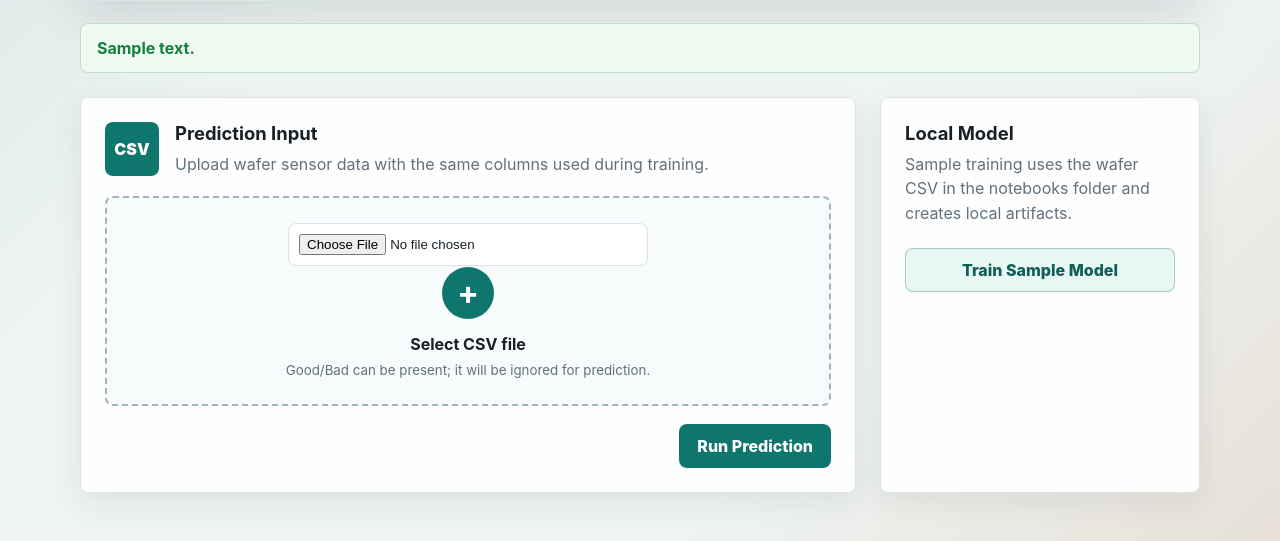
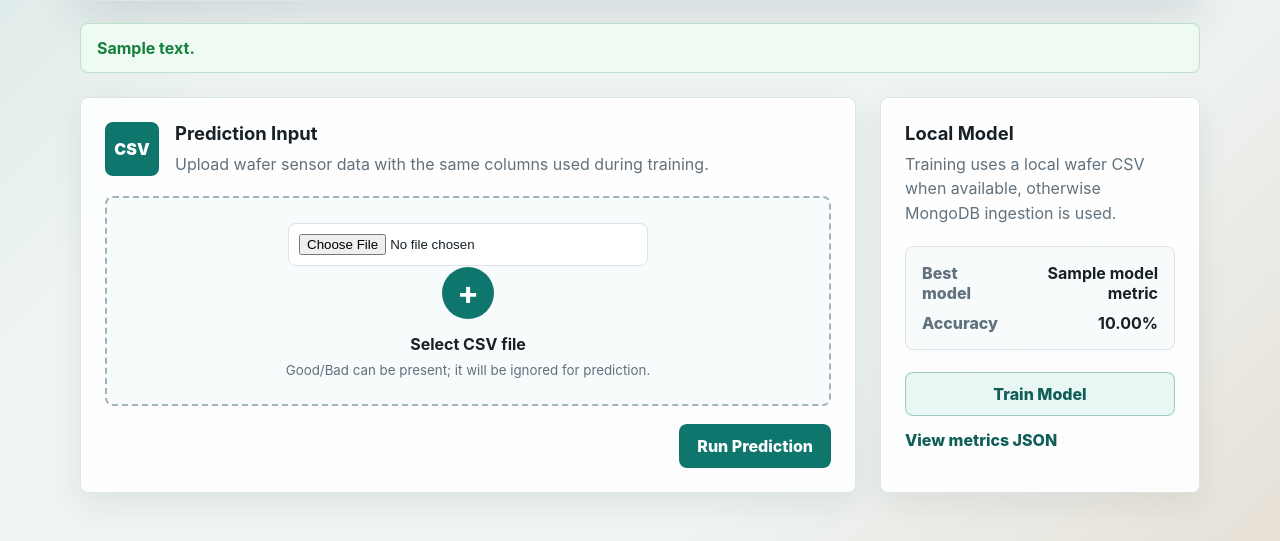
Before and after one commit to Ujjval261/Sensor_Fault_Detection, a Flask app: template templates/upload_file.html in a window 1280 px wide. Shown: the part 338-879 px from the top of the page. Run offline with Flask 3, Linux system fonts and the light colour scheme; the template is opened without the code that fills it: most values are stand-ins (such as "Sample title", 1, 10 or a date in 2020).

Commit message:
Polish project for recruiter demo

```diff
--- a/app.py
+++ b/app.py
@@ -1,11 +1,14 @@
 import os
 import sys
+import json
 
+import pandas as pd
 from flask import Flask, jsonify, render_template, request, send_file
 
+from src.constant import TARGET_COLUMN, artifact_folder
 from src.exception import CustomException
 from src.logger import logging as lg
-from src.pipeline.predict_pipeline import PredictionPipeline
+from src.pipeline.predict_pipeline import PredictPipelineConfig, PredictionPipeline
 from src.pipeline.train_pipeline import TrainingPipeline
 
 
@@ -13,9 +16,51 @@ app = Flask(__name__)
 app.config["MAX_CONTENT_LENGTH"] = 32 * 1024 * 1024
 
 
+def model_artifacts_ready():
+    return all(
+        os.path.exists(path)
+        for path in (
+            os.path.join(artifact_folder, "model.pkl"),
+            os.path.join(artifact_folder, "preprocessor.pkl"),
+        )
+    )
+
+
+def load_model_metrics():
+    metrics_path = os.path.join(artifact_folder, "model_metrics.json")
+    if not os.path.exists(metrics_path):
+        return None
+    with open(metrics_path, "r", encoding="utf-8") as metrics_file:
+        return json.load(metrics_file)
+
+
+def build_prediction_context(prediction_file_path):
+    prediction_df = pd.read_csv(prediction_file_path)
+    status_counts = prediction_df[TARGET_COLUMN].value_counts().to_dict()
+    preview_columns = [column for column in prediction_df.columns if column != TARGET_COLUMN][:6]
+    preview_columns.append(TARGET_COLUMN)
+    preview_df = prediction_df[preview_columns].head(10)
+
+    return {
+        "artifacts_ready": model_artifacts_ready(),
+        "model_metrics": load_model_metrics(),
+        "prediction_file_path": prediction_file_path,
+        "total_rows": len(prediction_df),
+        "good_count": int(status_counts.get("Good", 0)),
+        "bad_count": int(status_counts.get("Bad", 0)),
+        "preview_table": preview_df.to_html(
+            classes="preview-table", index=False, border=0
+        ),
+    }
+
+
 @app.route("/")
 def home():
-    return "Welcome to my application"
+    return render_template(
+        "upload_file.html",
+        artifacts_ready=model_artifacts_ready(),
+        model_metrics=load_model_metrics(),
+    )
 
 
 @app.route("/health")
@@ -29,7 +74,12 @@ def train_route():
         train_pipeline = TrainingPipeline()
         model_path = train_pipeline.run_pipeline()
         lg.info("Training completed. Model saved at %s", model_path)
-        return "Training Completed."
+        return render_template(
+            "upload_file.html",
+            artifacts_ready=model_artifacts_ready(),
+            model_metrics=load_model_metrics(),
+            success_message=f"Training completed. Model saved at {model_path}",
+        )
     except Exception as e:
         raise CustomException(e, sys)
 
@@ -41,16 +91,45 @@ def upload():
             prediction_pipeline = PredictionPipeline(request)
             prediction_file_detail = prediction_pipeline.run_pipeline()
 
-            lg.info("Prediction completed. Downloading prediction file.")
-            return send_file(
-                prediction_file_detail.prediction_file_path,
-                download_name=prediction_file_detail.prediction_file_name,
-                as_attachment=True,
+            lg.info("Prediction completed. Rendering prediction summary.")
+            return render_template(
+                "upload_file.html",
+                **build_prediction_context(prediction_file_detail.prediction_file_path),
             )
 
-        return render_template("upload_file.html")
+        return render_template(
+            "upload_file.html",
+            artifacts_ready=model_artifacts_ready(),
+            model_metrics=load_model_metrics(),
+        )
     except Exception as e:
         raise CustomException(e, sys)
+
+
+@app.route("/download")
+def download_prediction():
+    config = PredictPipelineConfig()
+    if not os.path.exists(config.prediction_file_path):
+        return render_template(
+            "upload_file.html",
+            artifacts_ready=model_artifacts_ready(),
+            model_metrics=load_model_metrics(),
+            error_message="Prediction file is not available yet. Run prediction first.",
+        ), 404
+
+    return send_file(
+        config.prediction_file_path,
+        download_name=config.prediction_file_name,
+        as_attachment=True,
+    )
+
+
+@app.route("/metrics")
+def metrics():
+    model_metrics = load_model_metrics()
+    if model_metrics is None:
+        return jsonify({"error": "Model metrics are not available. Train the model first."}), 404
+    return jsonify(model_metrics)
 
 
 if __name__ == "__main__":
--- a/static/css/style.css
+++ b/static/css/style.css
@@ -272,6 +272,38 @@ button,
   background: #d8f0ec;
 }
 
+.model-score {
+  display: grid;
+  grid-template-columns: 1fr auto;
+  gap: 10px 14px;
+  margin-top: 20px;
+  padding: 16px;
+  border: 1px solid var(--line);
+  border-radius: 8px;
+  background: #f8fbfb;
+}
+
+.model-score span {
+  color: var(--muted);
+  font-weight: 800;
+}
+
+.model-score strong {
+  text-align: right;
+}
+
+.text-link {
+  display: inline-block;
+  margin-top: 14px;
+  color: var(--teal-dark);
+  font-weight: 800;
+  text-decoration: none;
+}
+
+.text-link:hover {
+  text-decoration: underline;
+}
+
 .results {
   margin-top: 24px;
 }
--- a/templates/upload_file.html
+++ b/templates/upload_file.html
@@ -56,10 +56,19 @@
 
       <aside class="side-panel">
         <h2>Local Model</h2>
-        <p>Sample training uses the wafer CSV in the notebooks folder and creates local artifacts.</p>
+        <p>Training uses a local wafer CSV when available, otherwise MongoDB ingestion is used.</p>
+        {% if model_metrics %}
+          <div class="model-score">
+            <span>Best model</span>
+            <strong>{{ model_metrics.best_model_name }}</strong>
+            <span>Accuracy</span>
+            <strong>{{ "%.2f"|format(model_metrics.accuracy * 100) }}%</strong>
+          </div>
+        {% endif %}
         <form action="/train" method="get">
-          <button class="secondary-btn" type="submit">Train Sample Model</button>
+          <button class="secondary-btn" type="submit">Train Model</button>
         </form>
+        <a class="text-link" href="/metrics" target="_blank">View metrics JSON</a>
       </aside>
     </section>
 
```
Also changed, not shown: requirements-lite.txt (added, +7 -0 lines), src/components/model_trainer.py (+17 -1 lines), README.md, 1 other file.
